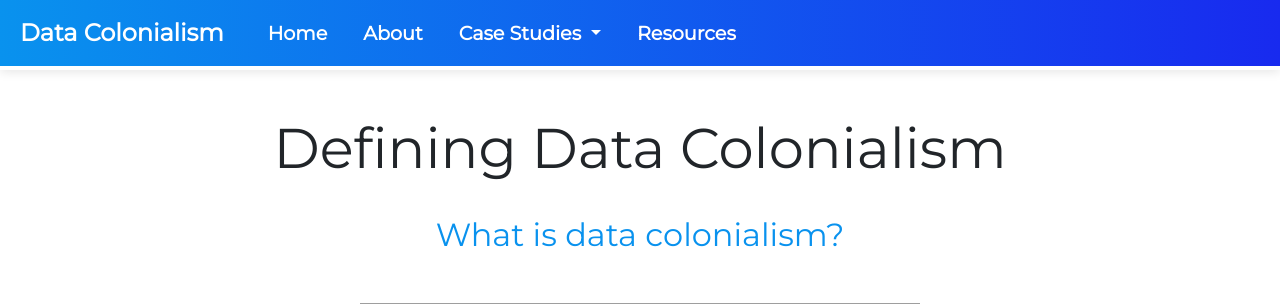
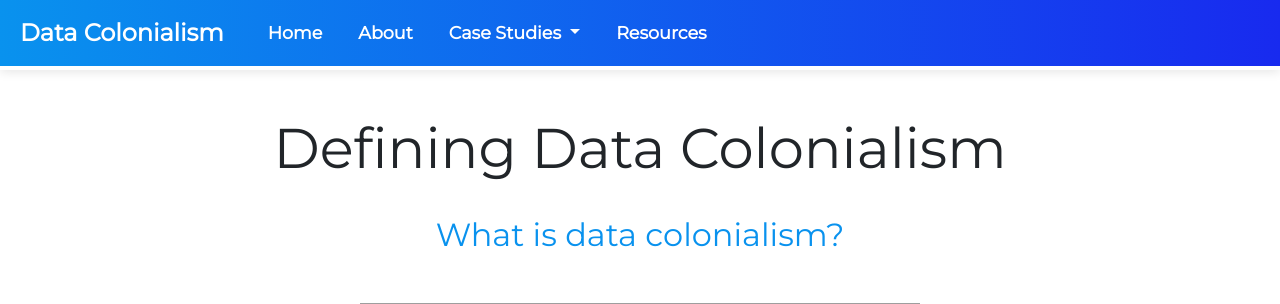
Before and after one commit to cosmopolitan3/privacy-project-fall24, a Flask app: page /about in a window 1280 px wide. Shown: the top 304 px of the page. Run offline with Flask 3, Linux system fonts and the light colour scheme; some libraries are stand-ins or nearby versions; grey boxes are pictures that could not be loaded.

Commit message:
fixed size font

```diff
--- a/static/main.css
+++ b/static/main.css
@@ -39,6 +39,7 @@ p {
 
 .navbar-nav .nav-item {
     margin-left: 20px;
+    font-size: 1.1rem;
 
 }
 
```
